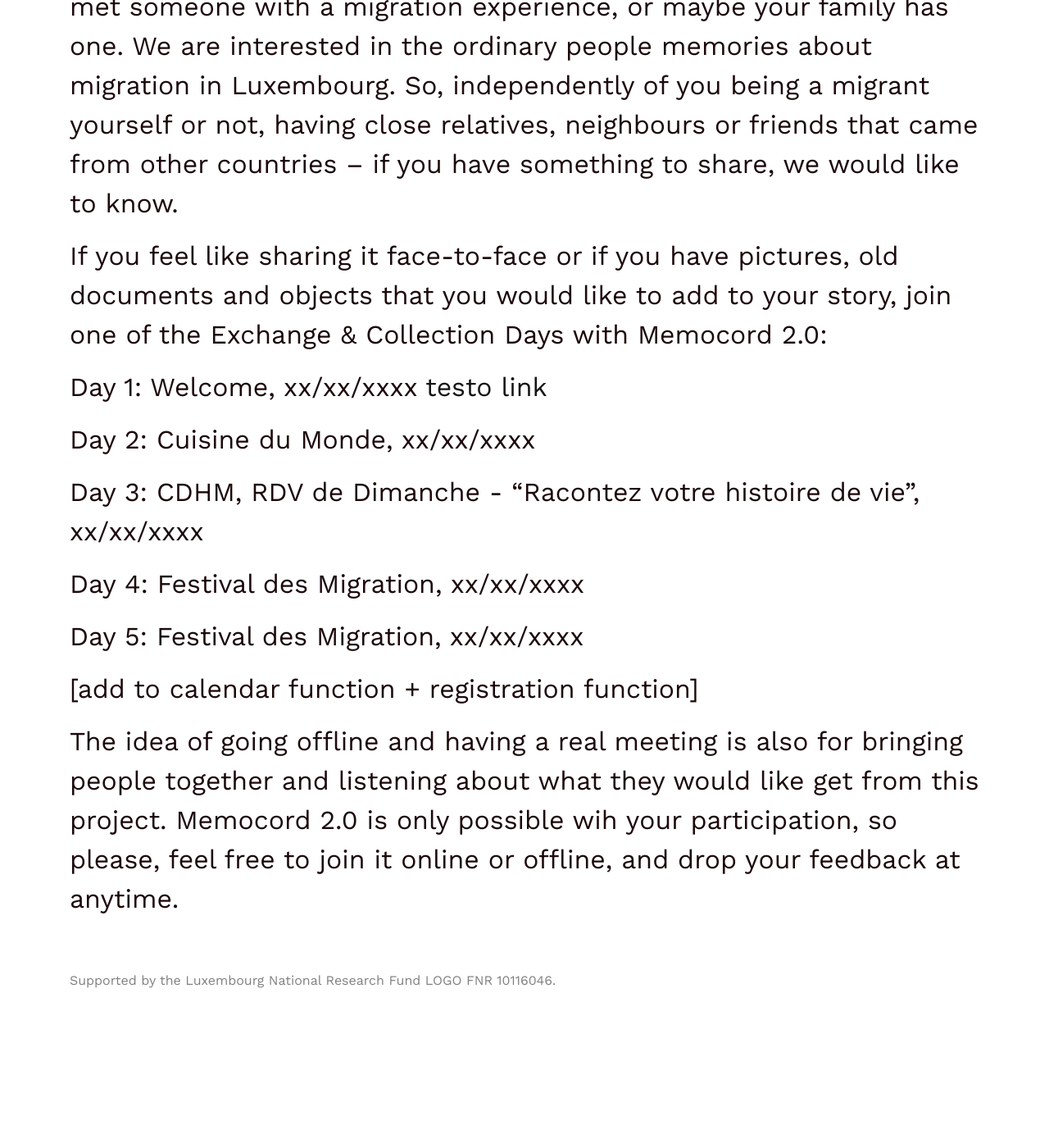
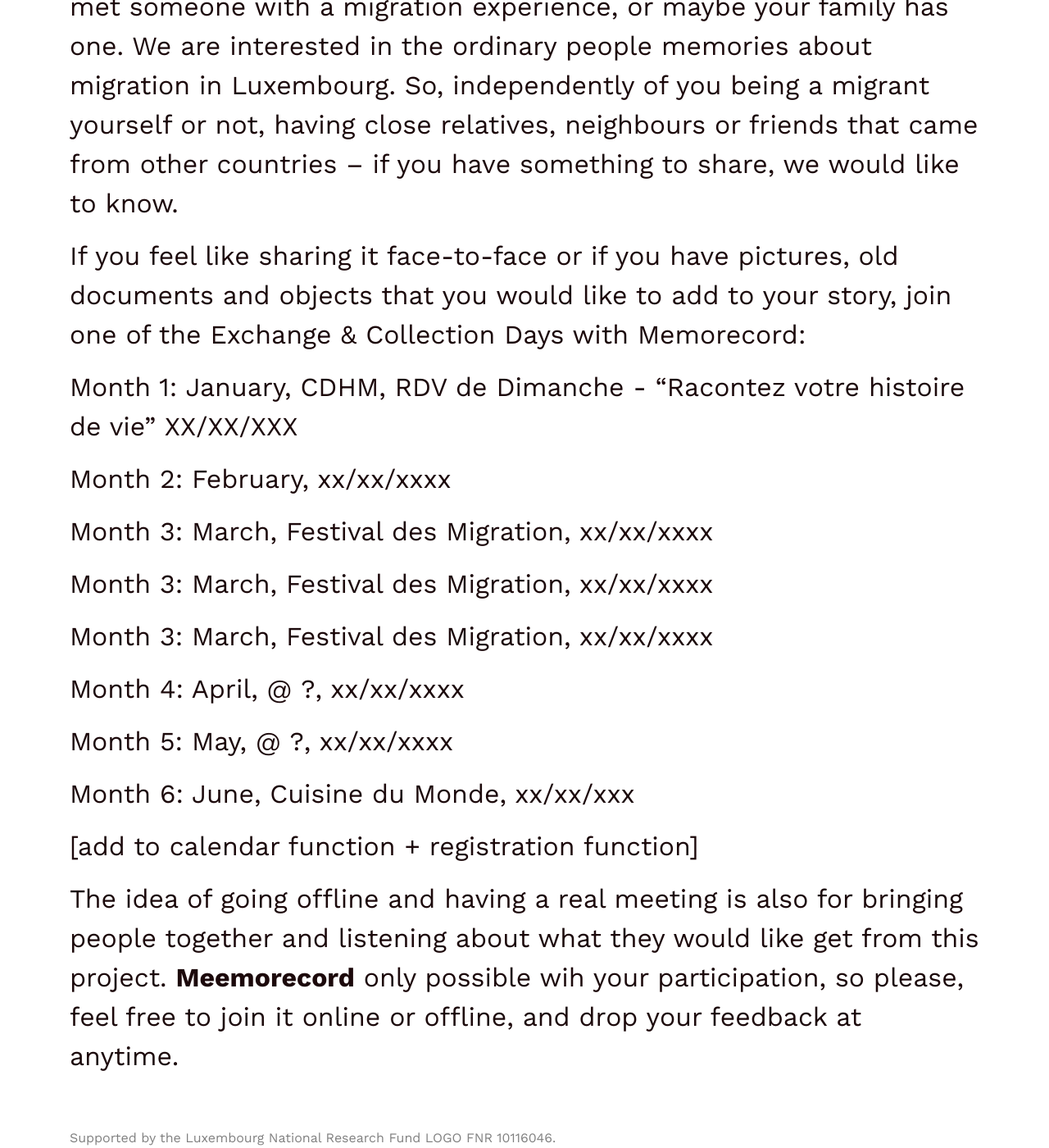
Before and after one commit to C2DH/memorecord, a Jekyll site: the page built from pages/collection-days.md, in a window 1280 px wide and 1400 px high, scrolled down 372 px. Shown: the whole window at 82% size. Built offline with Jekyll 4.4.1, drawn with Linux system fonts in a browser that asks for light colours; before the commit the page ends 1580 px from its top, so only the background shows below that.

Commit message:
Update collection-days.md

```diff
--- a/pages/collection-days.md
+++ b/pages/collection-days.md
@@ -7,19 +7,24 @@ title: Collection Days
 ---
 Luxembourg is  pot where more than 170 nationalities come together. Event If you were born in the Grand Duchy, you might have already met someone with a migration experience, or maybe your family has one. We are interested in the ordinary people memories about migration in Luxembourg. So, independently of you being a migrant yourself or not, having close relatives, neighbours or friends that came from other countries – if you have something to share, we would like to know.
 
-If you feel like sharing it face-to-face or if you have pictures, old documents and objects that you would like to add to your story, join one of the Exchange & Collection Days with Memocord 2.0:
+If you feel like sharing it face-to-face or if you have pictures, old documents and objects that you would like to add to your story, join one of the Exchange & Collection Days with Memorecord:
 
-Day 1: Welcome, xx/xx/xxxx
-[testo link](http://)
+Month 1: January, CDHM, RDV de Dimanche - "Racontez votre histoire de vie" XX/XX/XXX
 
-Day 2: Cuisine du Monde, xx/xx/xxxx
+Month 2: February, xx/xx/xxxx
 
-Day 3: CDHM, RDV de Dimanche - "Racontez votre histoire de vie", xx/xx/xxxx
+Month 3: March, Festival des Migration, xx/xx/xxxx
 
-Day 4: Festival des Migration, xx/xx/xxxx
+Month 3: March, Festival des Migration, xx/xx/xxxx
 
-Day 5: Festival des Migration, xx/xx/xxxx
+Month 3: March, Festival des Migration, xx/xx/xxxx
+
+Month 4: April, @ ?, xx/xx/xxxx
+
+Month 5: May, @ ?,  xx/xx/xxxx
+
+Month 6: June, Cuisine du Monde, xx/xx/xxx
 
 [add to calendar function + registration function]
 
-The idea of going offline and having a real meeting is also for bringing people together and listening about what they would like get from this project. Memocord 2.0 is only possible wih your participation, so please, feel free to join it online or offline, and drop your feedback at anytime.
+The idea of going offline and having a real meeting is also for bringing people together and listening about what they would like get from this project. **Meemorecord** only possible wih your participation, so please, feel free to join it online or offline, and drop your feedback at anytime.
```
